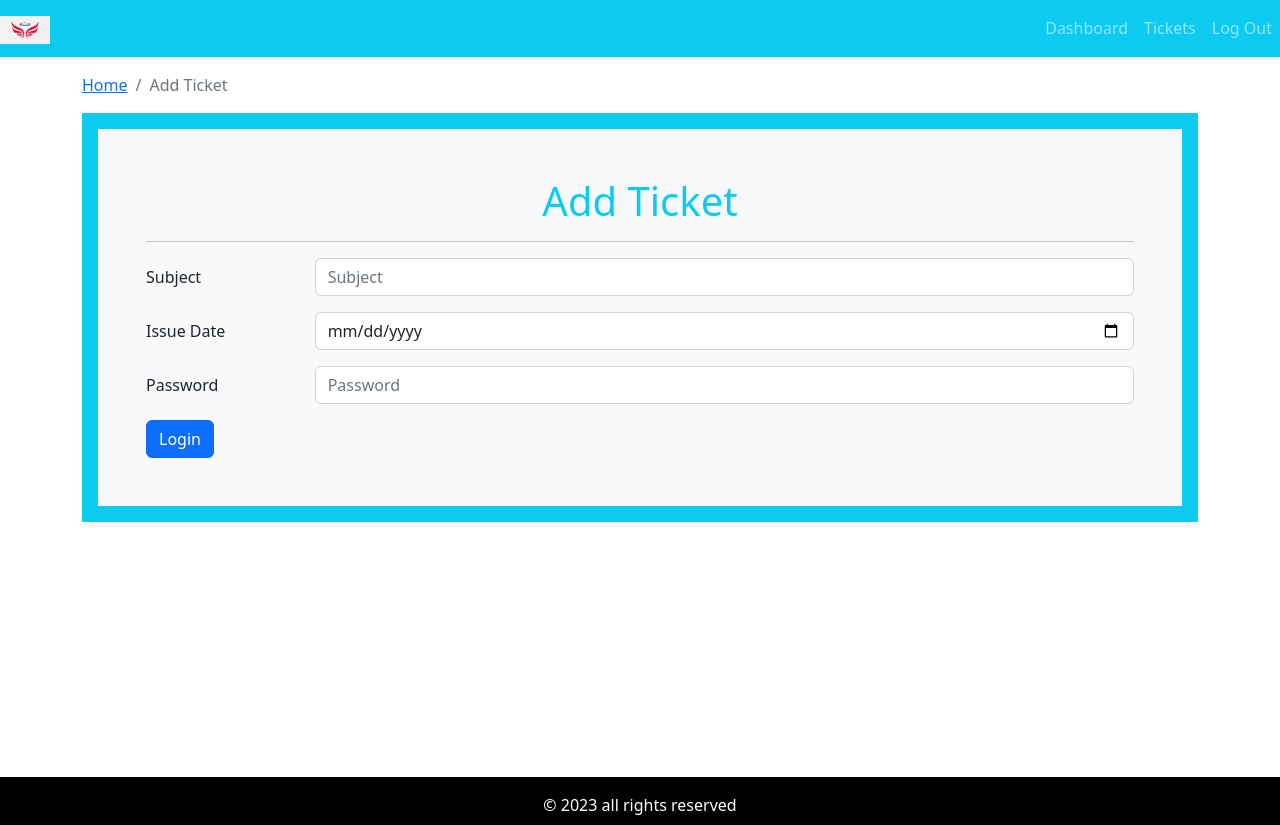
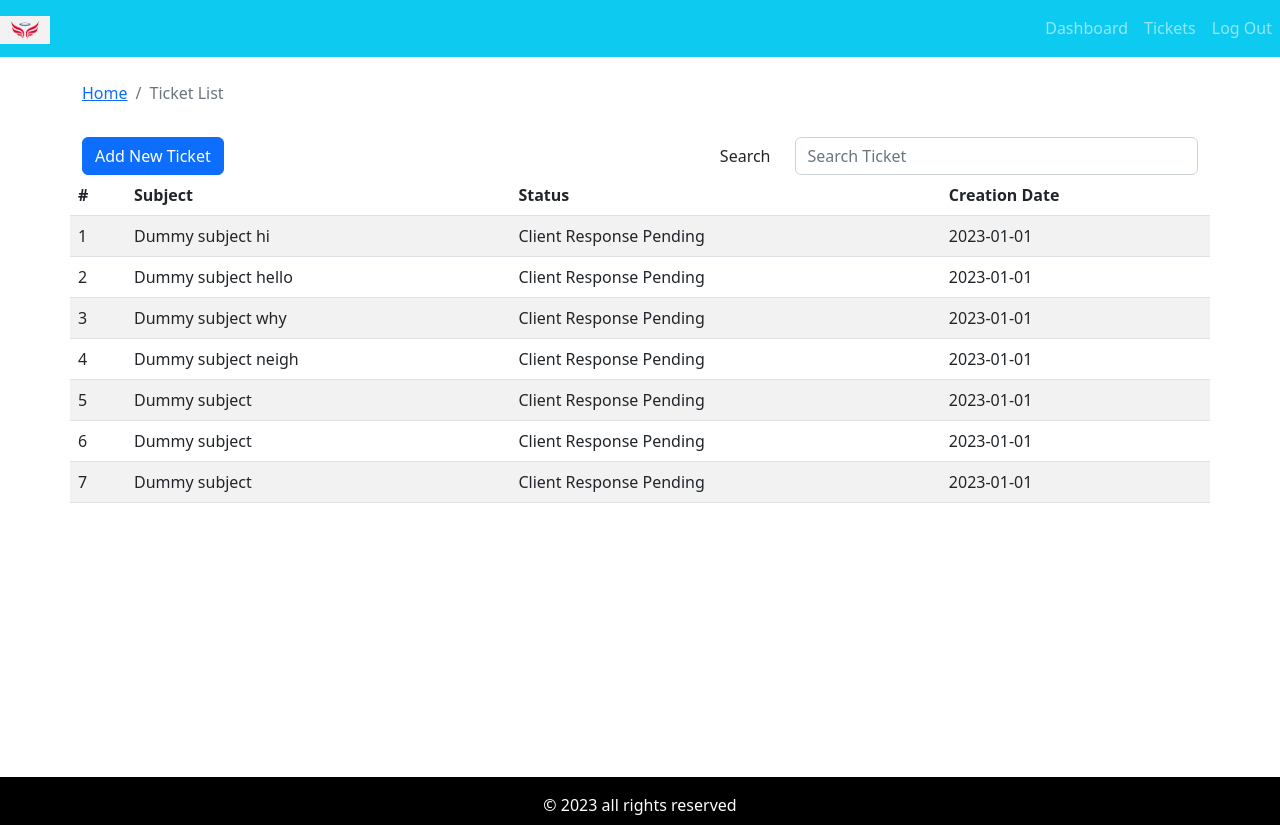
Before and after one commit to rahulsharma25/crm-frontend, a React (Create React App) app: page /tickets in a window 1280 px wide. Built offline with nearby package versions, Linux system fonts and the light colour scheme.

Commit message:
CTS-6 adding ticket listing page and eslint

```diff
--- a/src/App.js
+++ b/src/App.js
@@ -4,14 +4,17 @@ import { DefaultLayout } from './layout/defaultLayout';
 import { Dashboard } from './pages/dashboard/dashboard';
 import { Entry } from './pages/entry/entry';
 import { AddTicket } from './pages/new-ticket/addTicketPage';
+// import { TicketLandingPage } from './pages/ticket-landing/ticketLandingPage';
+import { TicketListPage } from './pages/ticket-list/ticketListPage';
 
 function App() {
   return (
     <div className="App">
       {/* <Entry /> */}
       <DefaultLayout>
-        {/* <Dashboard/> */}
-        <AddTicket />
+        {/* <Dashboard /> */}
+        {/* <AddTicket /> */}
+        <TicketListPage />
       </DefaultLayout>
     </div>
   );
--- a/src/assets/data/dummy-ticket-data.json
+++ b/src/assets/data/dummy-ticket-data.json
@@ -1,36 +1,43 @@
 [
     {
         "id": 1,
+        "subject": "Dummy subject hi",
         "status": "Client Response Pending",
         "addedAt": "2023-01-01"
     },
     {
         "id": 2,
+        "subject": "Dummy subject hello",
         "status": "Client Response Pending",
         "addedAt": "2023-01-01"
     },
     {
         "id": 3,
+        "subject": "Dummy subject why",
         "status": "Client Response Pending",
         "addedAt": "2023-01-01"
     },
     {
         "id": 4,
+        "subject": "Dummy subject neigh",
         "status": "Client Response Pending",
         "addedAt": "2023-01-01"
     },
     {
         "id": 5,
+        "subject": "Dummy subject",
         "status": "Client Response Pending",
         "addedAt": "2023-01-01"
     },
     {
         "id": 6,
+        "subject": "Dummy subject",
         "status": "Client Response Pending",
         "addedAt": "2023-01-01"
     },
     {
         "id": 7,
+        "subject": "Dummy subject",
         "status": "Client Response Pending",
         "addedAt": "2023-01-01"
     }
--- /dev/null
+++ b/src/components/search-tickets/searchTicketsComp.js
@@ -0,0 +1,26 @@
+import React from 'react';
+import PropTypes from 'prop-types';
+import { Row, Col, Form } from 'react-bootstrap';
+
+export const SearchTicketsComp = ({handleOnChange, searchTxt}) => {
+  return (
+    <Form>
+      <Form.Group as={Row}>
+        <Form.Label className='text-end' column sm={3}>Search</Form.Label>
+        <Col sm={9}>
+          <Form.Control
+            name='searchText'
+            value={searchTxt}
+            placeholder='Search Ticket'
+            onChange={handleOnChange}
+          />
+        </Col>
+      </Form.Group>
+    </Form>
+  );
+};
+
+SearchTicketsComp.propTypes = {
+  handleOnChange: PropTypes.func.isRequired,
+  searchTxt: PropTypes.string.isRequired
+};
--- a/src/components/ticket-table/ticketTable.js
+++ b/src/components/ticket-table/ticketTable.js
@@ -36,5 +36,5 @@ export const TicketTable = ({tickets}) => {
 
 
 TicketTable.propTypes = {
-  tickets: PropTypes.object.isRequired
+  tickets: PropTypes.array.isRequired
 };
--- /dev/null
+++ b/src/pages/ticket-list/ticketListPage.js
@@ -0,0 +1,50 @@
+import React, {useEffect, useState} from 'react';
+import { Button, Col, Container, Row } from 'react-bootstrap';
+import { BreadcrumbComp } from '../../components/breadcrumb/breadcrumb';
+import { SearchTicketsComp } from '../../components/search-tickets/searchTicketsComp';
+import { TicketTable } from '../../components/ticket-table/ticketTable';
+import tickets from '../../assets/data/dummy-ticket-data.json';
+
+export const TicketListPage = () => {
+
+  const [ticketsToShow, setTicketsToShow] = useState(tickets);
+  const [searchTxt, setSearchTxt] = useState('');
+
+  // eslint-disable-next-line @typescript-eslint/no-empty-function
+  useEffect(() => {}, [searchTxt, ticketsToShow]);
+
+  const searchTickets = (str) => {
+    const displayTickets = tickets.filter((ticket) => {
+      return ticket.subject.toLowerCase().includes(str.toLowerCase());
+    });
+
+    setTicketsToShow(displayTickets);
+  };
+
+  const handleOnChange = (e) => {
+    const str = e.target.value;
+    setSearchTxt(str);
+    searchTickets(str);
+  };
+
+  return (
+    <Container>
+      <Row className='mt-2'>
+        <Col>
+          <BreadcrumbComp page='Ticket List'/>
+        </Col>
+      </Row>
+      <Row className='mt-3'>
+        <Col>
+          <Button>Add New Ticket</Button>
+        </Col>
+        <Col>
+          <SearchTicketsComp handleOnChange={handleOnChange} searchTxt={searchTxt}/>
+        </Col>
+      </Row>
+      <Row>
+        <TicketTable tickets={ticketsToShow} />
+      </Row>
+    </Container>
+  );
+};
```
Also changed, not shown: .eslintrc.json, src/pages/ticket-landing/ticketLandingPage.js (added).
